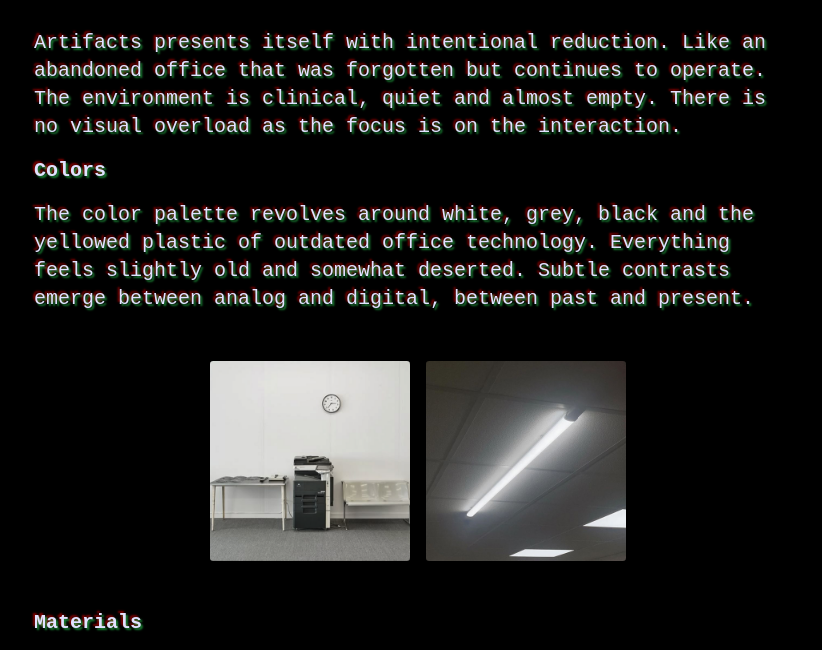
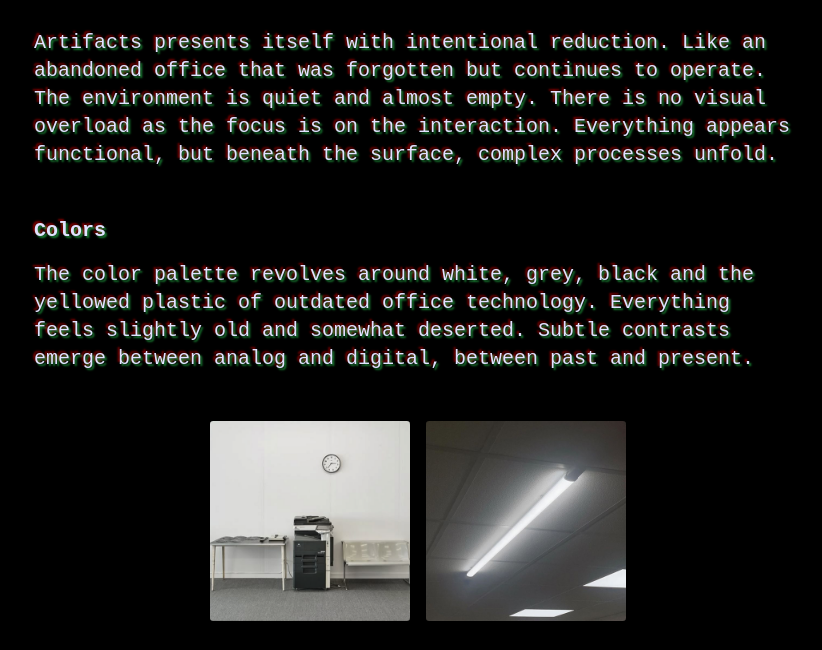
Before and after one commit to ai-installation-artifacts/website, a plain HTML site: page src/pages/design.html in a window 1280 px wide. Shown: the part 83-733 px from the top of the page, without its empty margins (222-1044 px from the left). Drawn offline with nearby package versions, Linux system fonts and the light colour scheme.

Commit message:
changed wording

```diff
--- a/src/pages/design.html
+++ b/src/pages/design.html
@@ -22,10 +22,11 @@
 
     <section class="text-xl max-w-3xl space-y-4 dual-text-shadow">
 
-      <p>
+      <p class="pb-8">
         Artifacts presents itself with intentional reduction. Like an abandoned office
-        that was forgotten but continues to operate. The environment is clinical, quiet and almost empty. There
-        is no visual overload as the focus is on the interaction.
+        that was forgotten but continues to operate. The environment is quiet and almost empty. There
+        is no visual overload as the focus is on the interaction. Everything appears functional, but beneath the
+        surface, complex processes unfold.
       </p>
 
       <p><b>Colors</b></p>
--- a/src/pages/tech.html
+++ b/src/pages/tech.html
@@ -39,10 +39,6 @@
         <img src="../../assets/images/tech/backend.svg" alt="Tech Visualization"
           class="max-w-full max-h-full object-contain py-8 dual-drop-shadow" />
       </div>
-      <p>
-        Everything appears functional, but beneath the surface, complex processes unfold. Just
-        like in real systems: the interface is simple, the implications are not.
-      </p>
     </section>
 
   </main>
```
